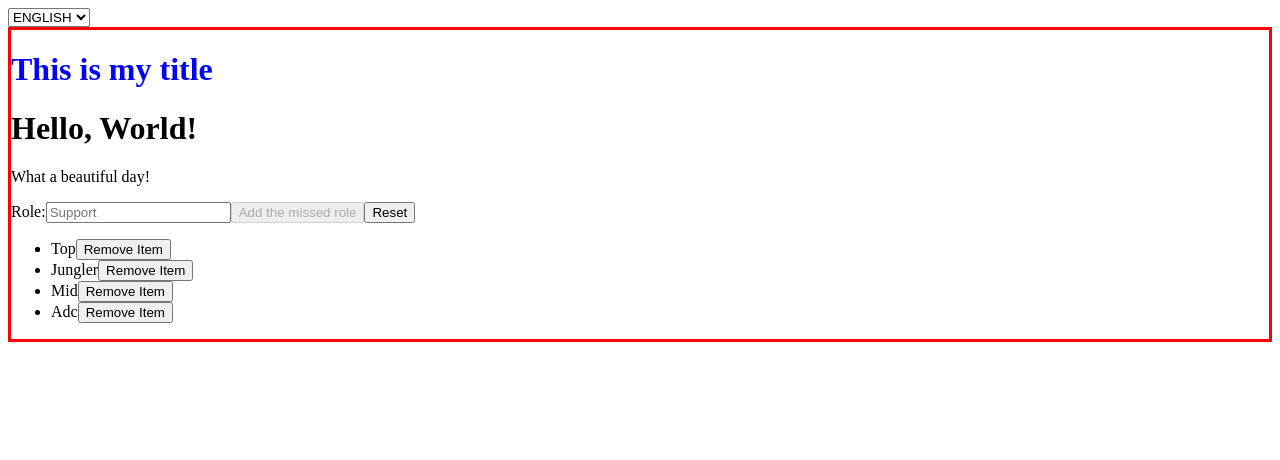
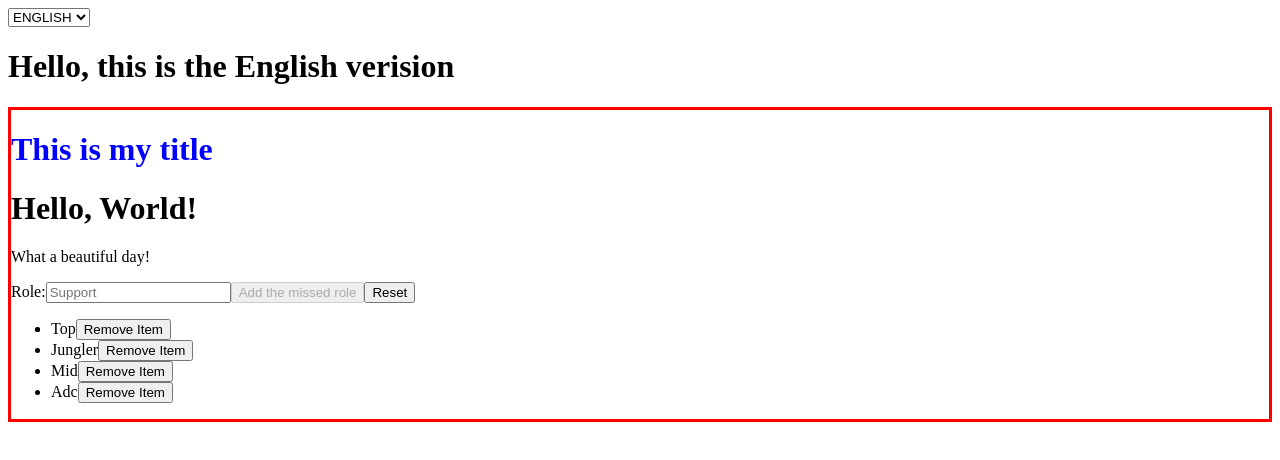
Before and after one commit to DavidePuziello/react-exercises, a React (Create React App) app: page / in a window 1280 px wide. Shown: the top 460 px of the page. Built offline with nearby package versions, Linux system fonts and the light colour scheme.

Commit message:
Feat: Exercise Update

```diff
--- a/src/DisplayLanguage.js
+++ b/src/DisplayLanguage.js
@@ -1,3 +1,22 @@
-export function DisplayLanguage() {
+import { CreateContext } from "./LanguageContext"
 
+const Strings = {
+    en: {
+        HELLO : "Hello, this is the English verision"
+    },
+    it: {
+        HELLO : "Ciao, questa è la versione italiana"
+    }
 }
+
+export function DisplayLanguage(){
+    return (
+        <CreateContext.Consumer>
+            {language =>{
+                return (
+                    <h1>{Strings[language].HELLO}</h1>
+                )
+            }}
+        </CreateContext.Consumer>
+    )
+}
```
